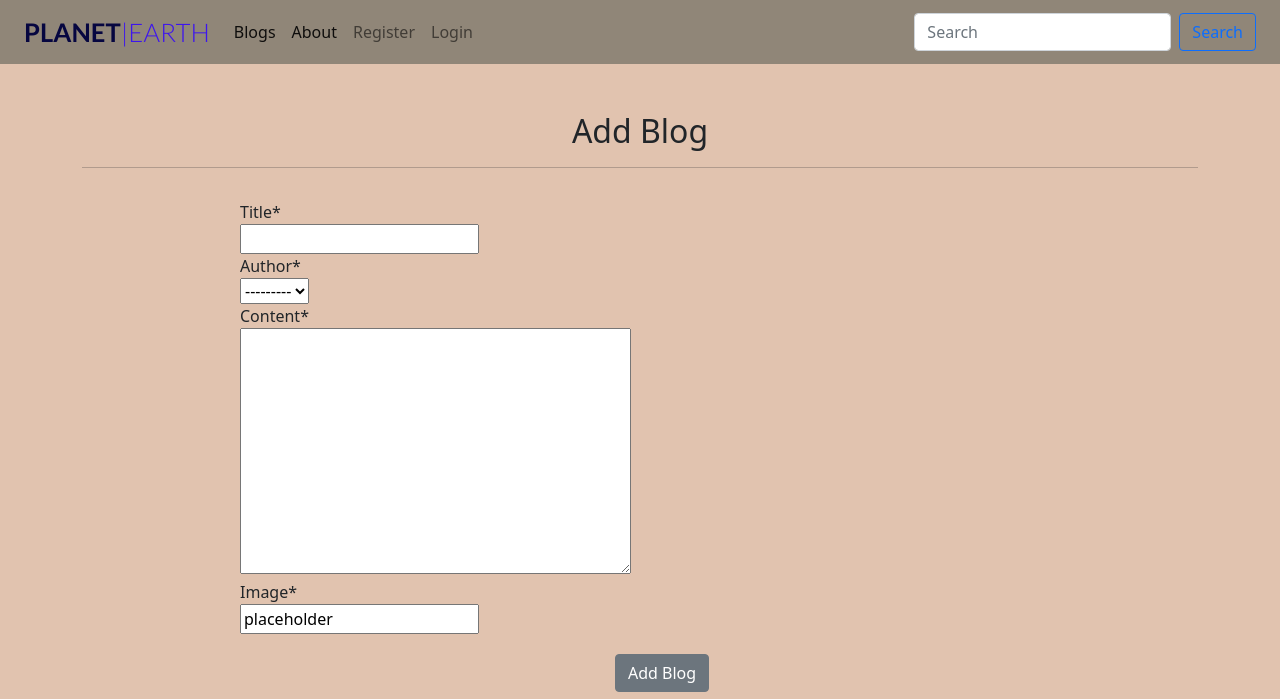
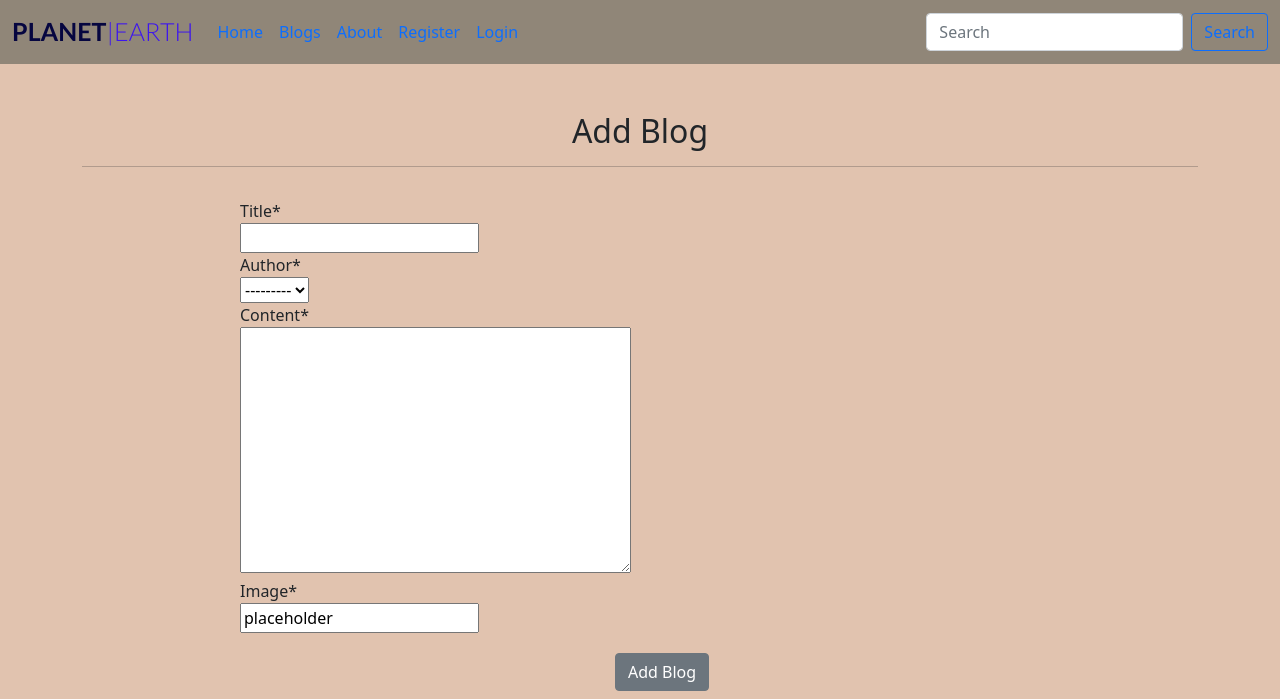
Before and after one commit to Lee-moran/Planet_Earth, a Django app: page /add_blogs/ in a window 1280 px wide. Shown: the top 699 px of the page. Run offline with Django 3.2, Linux system fonts and the light colour scheme; some libraries are stand-ins or nearby versions.

Commit message:
redone nav bar temparary save

```diff
--- a/static/css/style.css
+++ b/static/css/style.css
@@ -26,7 +26,6 @@ body {
 .light-bg {
     background-color: #fff;
 }
-
 
 
 .main-bg {
@@ -160,7 +159,6 @@ body {
 
 
 
-
 /* hero div */
 .caption {
     position: absolute;
@@ -224,10 +222,6 @@ ADD PAGE
     margin-left: 450px;
 }
 
-
-
-
-
 /*
 ABOUT PAGE
 */
@@ -282,3 +276,23 @@ ABOUT PAGE
     font-family: 'Exo';
 
 }
+
+
+
+@media only screen and (min-width: 750px) {
+    body {
+        font-size: medium;
+    }
+    .caption{
+        font-size: medium ;
+        position: absolute;
+        top: 30%;
+        left: 0;
+        width: 100%;
+        background-color: rgba(249, 246, 246, 0.546)
+    }
+
+    .brand{
+        font-size: 25px;
+    }
+}
--- a/templates/base.html
+++ b/templates/base.html
@@ -29,7 +29,55 @@
 
     <!-- Navigation -->
 <header>
-    <nav class="navbar navbar-expand-lg navbar-light" style="background-color:#3b443f7c;">
+  <nav class="navbar navbar-expand-lg" style="background-color:#3b443f7c;">
+    <div class="container-fluid">
+      <a class="navbar-brand" href="{% url 'home' %}"><span class="brand">PLANET<span
+        class="thin blue-o">|EARTH</span></span></span></a>
+      <button class="navbar-toggler" type="button" data-bs-toggle="collapse" data-bs-target="#navbarSupportedContent" aria-controls="navbarSupportedContent" aria-expanded="false" aria-label="Toggle navigation">
+        <span class="navbar-toggler-icon"></span>
+      </button>
+      <div class="collapse navbar-collapse" id="navbarSupportedContent">
+        <ul class="navbar-nav me-auto mb-2 mb-lg-0">
+          <li class="nav-item">
+            <a class="nav-link active" aria-current="page" href="{% url 'home' %}">Home</a>
+          </li>
+          <li class="nav-item">
+            <a class="nav-link" href="{% url 'all_post' %}">Blogs</a>
+          </li>
+          <li class="nav-item">
+            <a class="nav-link" href="{% url 'about' %}">About</a>
+          </li>
+          {% if user.is_authenticated %}
+          <li class="nav-item dropdown">
+            <a class="nav-link dropdown-toggle" href="#" role="button" data-bs-toggle="dropdown" aria-expanded="false">
+              Hi {{ user.username }}
+            </a>
+            <ul class="dropdown-menu">
+              <li><a class="dropdown-item" href="{% url 'your_blogs' %}">Your Blogs</a></li>
+              <li><a class="dropdown-item" href="{% url 'add_blogs' %}">add blog</a></li>
+              <li><hr class="dropdown-divider"></li>
+              <li><a class="dropdown-item" href="{% url 'account_logout' %}">Logout</a></li>
+            </ul>
+          </li>
+          {% else %}
+          <li class="nav-item">
+            <a class="nav-link" href="{% url 'account_signup' %}">Register</a>
+          </li>
+          <li class="nav-item">
+            <a class="nav-link" href="{% url 'account_login' %}">Login</a>
+          </li>
+          {% endif %}
+        </ul>
+        <form class="d-flex" role="search">
+          <input class="form-control me-2" type="search" placeholder="Search" aria-label="Search">
+          <button class="btn btn-outline-primary" type="submit">Search</button>
+        </form>
+      </div>
+    </div>
+  </nav>
+
+
+    <!-- <nav class="navbar navbar-expand-lg navbar-light" style="background-color:#3b443f7c;">
         <div class="container-fluid px-4">
             <a class="navbar-brand" href="{% url 'home' %}"><span class="brand">PLANET<span
                         class="thin blue-o">|EARTH</span></span></span></a>
@@ -39,9 +87,9 @@
             </button>
             <div class="collapse navbar-collapse" id="navbarSupportedContent">
                 <ul class="navbar-nav me-auto mb-2 mb-lg-0">
-                  <!-- <li class="nav-item">
+                  <li class="nav-item">
                     <a class="nav-link active" aria-current="page" href="{% url 'home' %}">Home</a>
-                  </li> -->
+                  </li>
                   <li class="nav-item">
                     <a class="nav-link active" aria-current="page" href="{% url 'all_post' %}">Blogs</a>
                   </li>
@@ -78,7 +126,7 @@
             </div>
             </div>
         </div>
-    </nav>
+    </nav> -->
     <div class="container">
         <div class="row">
             <div class="col-md-8 offset-md-2">
```
Also changed, not shown: README.md.
